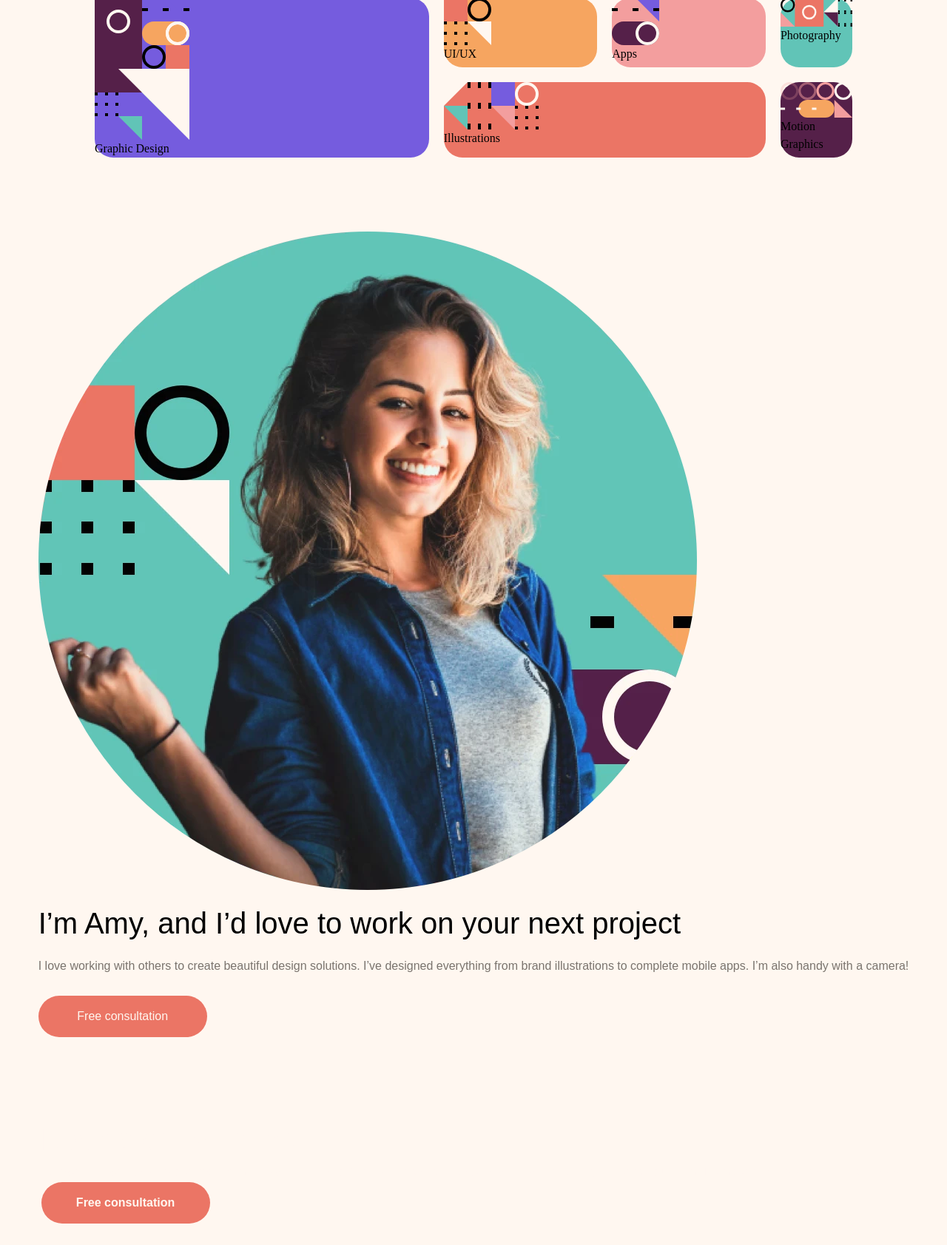
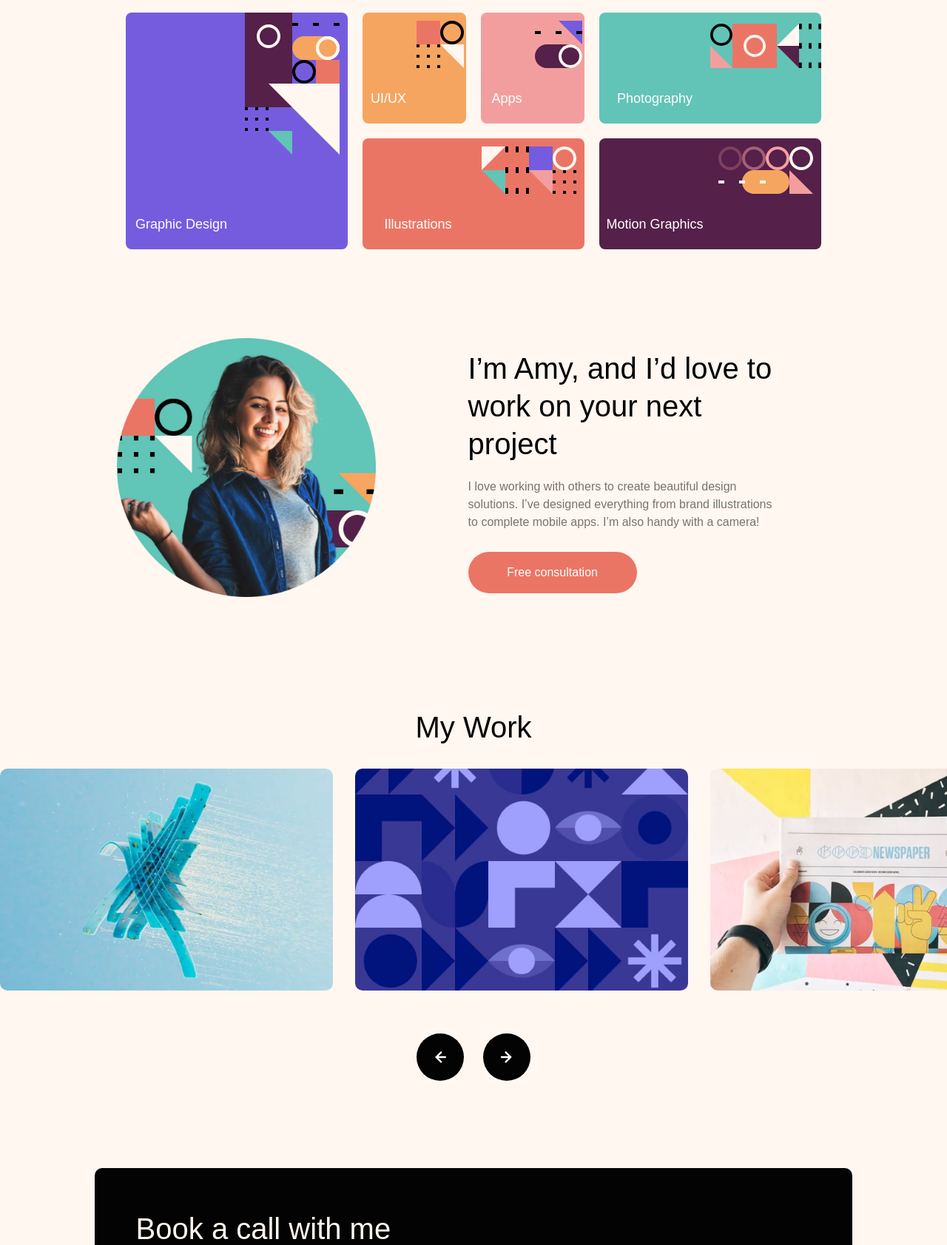
Before and after one commit to Birkis/legendary-engine, a plain HTML site: page index.html in a window 1280 px wide. Shown: the part 309-1992 px from the top of the page at 74% size. Drawn offline with Linux system fonts and the light colour scheme.

Commit message:
layout ferdig

```diff
--- a/index.html
+++ b/index.html
@@ -9,7 +9,6 @@
   <link rel="preconnect" href="https://fonts.googleapis.com">
   <link rel="preconnect" href="https://fonts.gstatic.com" crossorigin>
   <link href="https://fonts.googleapis.com/css2?family=Plus+Jakarta+Sans:wght@500;700&display=swap" rel="stylesheet">
-  <script src="scripts.js"></script>
   <title>Frontend Mentor | Single-page design portfolio</title>
 </head>
 <body>
@@ -18,7 +17,7 @@
     <nav class="">
 
       <div class="logo"><img src="./assets/logo.svg" alt=""></div>
-      <button class="button ff-primary">Free Consultation</button>
+      <button class="button ff-primary bg-dark text-white">Free Consultation</button>
     </nav>
     <section id="heading" >
       <div class="ff-primary fs-2xl fw-bold lh-700">Design solutions made easy</div>
@@ -33,37 +32,37 @@
         <div class="card stacked" id="graphic-design">
           <div class="card-content">
             <img src="./assets/pattern-graphic-design.svg" alt="">
-            <p> Graphic Design</p>
+            <p class="ff-primary fw-regular fs-m text-white"> Graphic Design</p>
           </div>
         </div>
         <div class="card stacked" id="ui-ux">
           <div class="card-content">
             <img src="./assets/pattern-ui-ux.svg" alt="">
-            <p>  UI/UX</p>
+            <p class="ff-primary fw-regular fs-m text-white">  UI/UX</p>
           </div>
         </div>
         <div class="card stacked" id="apps">
           <div class="card-content">
             <img src="./assets/pattern-apps.svg" alt="">
-            <p>Apps</p>
+            <p class="ff-primary fw-regular fs-m text-white">Apps</p>
           </div>
         </div>
-        <div class="card stacked" id="photography">
+        <div class="card stacked" id="photo">
           <div class="card-content">
             <img src="./assets/pattern-photography.svg" alt="">
-            <p>Photography</p>
+            <p class="ff-primary fw-regular fs-m text-white">Photography</p>
           </div>
         </div>
         <div class="card stacked" id="illustrations">
           <div class="card-content">
             <img src="./assets/pattern-illustrations.svg" alt="">
-            <p>Illustrations</p>
+            <p class="ff-primary fw-regular fs-m text-white">Illustrations</p>
           </div>
         </div>
         <div class="card stacked" id="motion-graphics">
           <div class="card-content">
             <img src="./assets/pattern-motion-graphics.svg" alt="">
-            <p>Motion Graphics</p>
+            <p class="ff-primary fw-regular fs-m text-white">Motion Graphics</p>
           </div>
         </div>
       </div>
@@ -77,50 +76,55 @@
           <img src="./assets/image-amy.webp" alt="">
         </div>
         <div class="text-content">
-          <p class="ff-primary fs-xl lh-600 m-vert-20">  I’m Amy, and I’d love to work on your next project
+          <p class="ff-primary fs-xl lh-600 m-vert-20 title">  I’m Amy, and I’d love to work on your next project
           </p>
-          <p class="ff-body m-vert-20"> I love working with others to create beautiful design solutions. I’ve designed everything from brand illustrations
+          <p class="ff-body m-vert-20 body"> I love working with others to create beautiful design solutions. I’ve designed everything from brand illustrations
             to complete mobile apps. I’m also handy with a camera!</p>
-          <button class="button ff-primary m-8 bg-red-400">Free consultation</button>
+          <button class="button ff-primary m-8 bg-red-400 text-white">Free consultation</button>
         </div>
       </div>
     </section>
     <div class="spacer-50"></div>
-    <!-- <section id="my-work">
+    <section id="my-work">
 
-      <div class="flex-center m-vert-40">
+      <div class="m-vert-40">
         <p class="ff-primary text-primary fs-xl lh-500">My Work</p>
       </div>
-      <div class="slide-show">
-        <div><img src="./assets/image-slide-1.jpg" alt=""></div>
-        <div><img src="./assets/image-slide-2.jpg" alt=""></div>
-        <div><img src="./assets/image-slide-3.jpg" alt=""></div>
-        <div><img src="./assets/image-slide-4.jpg" alt=""></div>
-        <div><img src="./assets/image-slide-5.jpg" alt=""></div>
+      <div class="slide-show-container">
+        <div class="slide-show">
+          <img src="./assets/image-slide-1.jpg" alt="">
+          <img src="./assets/image-slide-2.jpg" alt="">
+          <img src="./assets/image-slide-3.jpg" alt="">
+          <img src="./assets/image-slide-4.jpg" alt="">
+          <img src="./assets/image-slide-5.jpg" alt="">
+        </div>
       </div>
 
-      <div class="slide-show-arrows flex-center m-vert-40">
-        <div class="left-arrow m-8"><img src="./assets/icon-arrow-left.svg" alt=""></div>
-        <div class="right-arrow m-8"><img src="./assets/icon-arrow-right.svg" alt=""></div>
+      <div class="slide-show-arrows spacer-50">
+        <div id="left-arrow" class="m-8"><img src="./assets/icon-arrow-left.svg" alt=""></div>
+        <div id="right-arrow" class="m-8"><img src="./assets/icon-arrow-right.svg" alt=""></div>
       </div>
 
-    </section> -->
+    </section>
+    <div class="spacer-30"></div>
     <section id="book-a-call">
       <!-- BOOK A CALL -->
-      <div class="container flex-center">
-        <div class="content">
+      <div class="container">
+        <div class="content bg-primary-400">
           <div class="text-content">
             <div><p class="ff-primary fs-xl clr-primary-100">Book a call with me</p></div>
             <div><p class="ff-primary fw-regular fs-medium clr-primary-100 lh-400">I’d love to have a chat to see how I can help you. The best first step is for us to discuss your project during a
               free consultation. Then we can move forward from there.</p></div>
           </div>
-          <div class="cta flex-center">
+
+          <div class="cta">
             <button class="ff-primary fw-bold fs-s clr-primary-100 bg-red-400">Free consultation</button>
           </div>
         </div>
       </div>
     </section>
-    <footer class="pad-60">
+    <div class="spacer-10"></div>
+    <footer class="spacer-40">
       <div>
         <img src="./assets/logo.svg" alt="">
       </div>
@@ -132,4 +136,6 @@
   </main>
 
 </body>
+<script src="scripts.js"></script>
+
 </html>
--- a/style.css
+++ b/style.css
@@ -111,9 +111,7 @@
     padding: 1rem 2rem;
     border-radius: 28px;
     border: none;
-    background-color: var(--clr-purple-400);
     transition: 0.5s;
-    color: var(--clr-primary-100);
   }
 
   button:hover {
@@ -272,220 +270,146 @@ nav {
   padding: 20px 0;
 }
 
+#card-grid {
+  width: 70%;
+  display: flex;
+  flex-direction: column;
+  align-items: center;
+  justify-content: center;
+  margin-top: 20px;
+}
 
 .card-grid {
   display: grid;
-  grid-template-columns: 1.5em minmax(400px,500px) minmax(200px,300px) minmax(200px,300px);
-  grid-template-areas:
+  grid-template-columns: repeat(6, minmax(140px, 225px));
+  grid-template-rows: repeat(2, minmax(130px, 150px));
+
+  /* grid-template-areas:
   "GD GD UX APPS PHOTO PHOTO"
-  "GD GD ILL ILL MOTION MOTION";
+  "GD GD ILL ILL MOTION MOTION"; */
   grid-gap: 20px;
-  width: 80%;
-  margin: 0 auto;
+
 }
 
 .card-grid > .card {
-  border-radius: 25px;
+  border-radius: 8px;
 }
 
-
-
 .card-grid #graphic-design {
+  grid-column: 1 / span 2;
+  grid-row: 1 / span 2;
   background-color: var(--clr-purple-400);
-  grid-area: GD;
+  /* grid-area: GD; */
 }
 
 .card-grid #ui-ux {
+  grid-column: 3 / span 1;
+  grid-row: 1 / span 1;
   background-color: var(--clr-orange-400);
-  grid-area: UX;
+  /* grid-area: UX; */
 }
 
 .card-grid  #apps {
   background-color: var(--clr-pink-400);
-  grid-area: APPS;
+  /* grid-area: APPS; */
 }
 
-.card-grid  #photography {
+.card-grid  #photo {
+  grid-column: 5 / span 2;
   background-color: var(--clr-green-400);
-  grid-area: PHOTO;
+  /* grid-area: PHOTO; */
 }
 
 .card-grid #illustrations {
-
+  grid-column: 3  / span 2;
   background-color: var(--clr-red-400);
-  grid-area: ILL;
+  /* grid-area: ILL; */
 }
 
 .card-grid #motion-graphics {
+  grid-column: 5 / span 2;
   background-color: var(--clr-berry-400);
-  grid-area: MOTION;
-}
-
-/*
-
-  main {
-    width: 100%;
-    height: 100vh;
-    margin: 0 auto;
-    display: flex;
-    flex-direction: column;
-    align-content: center;
-    max-width: 1440px;
-
-
-
-  }
-
-
-  .flex {
-    display: flex;
-  }
-
-  .flex-center {
-
-    display: flex;
-    justify-content: center;
-
-  }
-
-  nav {
-    display: flex;
-    justify-content: space-between;
-  }
-
-  #heading {
-    text-align: center;
-    margin-top: var(--fs-600);
-
-  }
-
-  #heading p {
-color: var(--clr-primary-200);
-width: 40%;
-margin: 20px auto;
-  }
-
-  .card-grid {
-    display: grid;
-    grid-template-columns: repeat(auto-fit, 1fr);
-    gap: 1rem;
-    padding: 20px 20px;
-    width: 100%;
-  }
-
-  .stacked {
-    display: grid;
-    justify-content: end;
-
-  }
-
-.stacked > * {
-
-    grid-column: 1 /2;
-    grid-row: 1 / 2;
-    color: var(--clr-primary-100);
-    font-family: var(--ff-primary);
-
-}
-
-
-  .card {
-    border-radius: 25px;
-    background-color: #F39E9E;
+  /* grid-area: MOTION; */
 }
 
 .card-content {
-        margin: 0.5rem;
+  display: grid;
+  grid-template-columns: repeat(2, 1fr);
+  grid-template-rows: repeat(2, 1fr);
+  align-items: end;
+  justify-items: center;
+  width: 100%;
+  height: 100%;
 }
 
-
-    .card img {
-
-        width: 50%;
-        aspect-ratio: 1 / 1;
-        object-fit: cover;
+.card-content img {
+  grid-column: 2 / 2;
+  grid-row: 1 / 1;
 }
 
-    #graphic-design {
-      background-color: var(--clr-purple-400);
-      grid-row:  2;
-      grid-column:  2;
-    }
-    #ui-ux {
-      background-color: var(--clr-orange-400);
-      grid-row: 2;
-    }
-
-    #apps {
-      background-color: var(--clr-pink-400);
-      grid-row: 2;
-
-    }
-
-    #illustrations {
-background-color: var(--clr-red-400);
-    }
-
-    #photography {
-background-color: var(--clr-green-400);
-    }
-
-    #motion-graphics {
-background-color: var(--clr-berry-400);
-
+.card-content p {
+  grid-column: 2 / 1;
+  grid-row: 2 / 2;
+  margin-bottom: 20px;
 }
 
 #meet-amy {
-
+  width: 100%;
   display: flex;
-  align-items: center;
-
+  justify-content: center;
 }
 
 #meet-amy .content {
-
+  width: 80%;
   display: flex;
-  height: 445px;
   align-items: center;
-
 }
 
-
-
-#amy-profile-picture {
-  width:80%;
-  padding: 35px;
+#meet-amy .content  #amy-profile-picture {
+  width: 40%;
+  padding: 20px 30px;
+}
+#meet-amy .content .text-content {
+  width: 60%;
+  padding-left: 95px;
 }
 
-#meet-amy .text-content {
-display: flex;
-justify-content: flex-start;
-flex-direction: column;
-padding: 5px 2rem;
-width: 100%;
-margin-left: 15px;
-
+#meet-amy .content .text-content .title {
+  width: 80%;
 }
 
-.slide-show {
-  display: grid;
-  grid-template-columns: repeat(5,  minmax(540px, 1fr));
-  gap: 1rem;
-  justify-items: center;
-  align-items: center;
-  justify-content: center;
-
-}
-
-.slide-show img {
-  border-radius: 25px;
+#meet-amy .content .text-content .body {
+  width: 80%;
 }
 
 #my-work {
+  width: 100vw;
+  display: flex;
+  flex-direction: column;
+  align-items: center;
+}
+
+#my-work .slide-show-container {
+  width: 100%;
   overflow-x: clip;
-  width: 100vh;
+}
 
+#my-work .slide-show-container .slide-show {
+  display: grid;
+  grid-template-columns: repeat(6, minmax(450px, 540px));
+  grid-gap: 30px;
 }
+#my-work .slide-show-container .slide-show  > img {
+  border-radius: 10px;
+}
+
+#my-work .slide-show-arrows {
+
+  display: flex;
+  justify-content: space-between;
+  width: 12%;
+}
+
 
 #my-work .slide-show-arrows > div {
   display: flex;
@@ -499,45 +423,52 @@ margin-left: 15px;
 }
 
 #my-work .slide-show-arrows img {
-
   width: 15px;
   height: 16px;
 }
 
 #book-a-call {
+  width: 100%;
+  display: flex;
 
 }
 
+
 #book-a-call .container {
-  height: 320px;
-  width:100%;
-  background-color: var(--clr-primary-400);
+  display: flex;
+  justify-content: center;
+}
+#book-a-call .content {
+  width: 80%;
+  display: flex;
+  align-items: center;
+  justify-content: space-around;
   border-radius: 10px;
-  flex-direction: column;
-}
-
-#book-a-call .container .content {
-  display: flex;
-  flex-direction: row;
-  justify-content: space-around;
-  align-items: center;
 
 }
 
-#book-a-call .text-content {
-  width: 540px;
-  margin-left: 65px;
+#book-a-call .content .text-content {
+  width: 50%;
+  padding: 30px 30px;
+  height: 270px;
+  display: flex;
+  flex-direction: column;
+  justify-content: space-evenly;
+
 }
 
-#book-a-call .cta {
-  width: 45%;
+#book-a-call .content .cta {
+  width: 40%;
+  height: 100%;
+  display: flex;
+  justify-content: center;
+  align-items: center;
 }
 
 footer {
   display: flex;
+  width: 80%;
   justify-content: space-between;
-  margin-bottom: 50px;
-  align-content: center;
   align-items: center;
-  width: 100%;
-} */
+
+}
```
Also changed, not shown: scripts.js (+13 -0 lines). Lines whose indentation alone changed are shown as unchanged.
